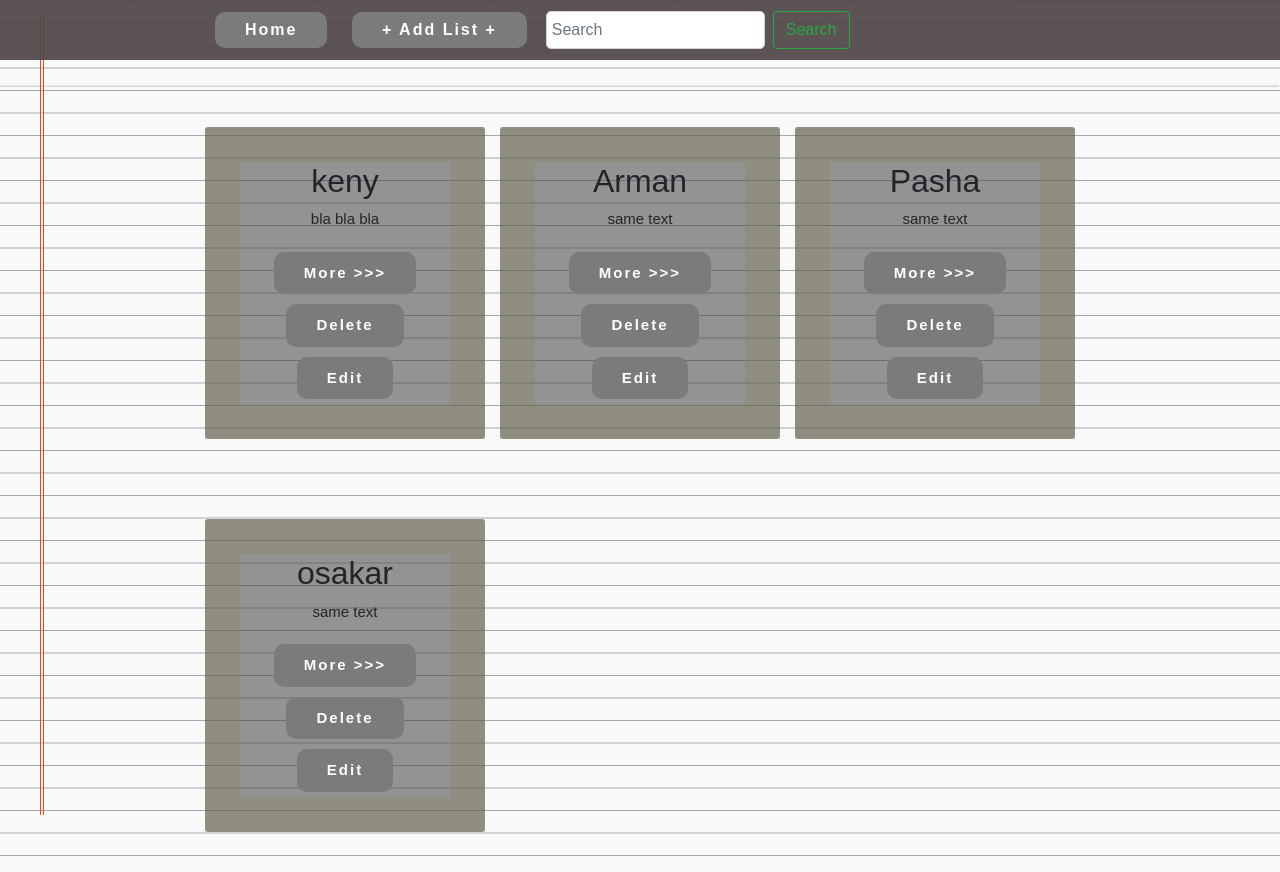
After one commit to keny-stark/Guest-book, a Django app: page / in a window 1280 px wide. The commit adds this page. Run offline with Django 3.2, Linux system fonts and the light colour scheme; data comes from the database, SQL or seed files in the repository; some libraries are stand-ins or nearby versions.

Commit message:
добывил вьюшки и htmlки, теперь можно посмотреть главную страницуи уже настроил urls

```diff
--- a/source/main/settings.py
+++ b/source/main/settings.py
@@ -37,6 +37,7 @@ INSTALLED_APPS = [
     'django.contrib.sessions',
     'django.contrib.messages',
     'django.contrib.staticfiles',
+    'widget_tweaks',
     'webapp',
 ]
 
--- a/source/main/urls.py
+++ b/source/main/urls.py
@@ -15,7 +15,13 @@ Including another URLconf
 """
 from django.contrib import admin
 from django.urls import path
+from webapp.views import *
 
 urlpatterns = [
     path('admin/', admin.site.urls),
+    path('', index_views, name='index'),
+    path('product/<int:pk>/', list_view, name='list_view'),
+    path('product/add/', add_list, name='add_list'),
+    path('update/<int:pk>/', update_list, name='update_list'),
+    path('delete/<int:pk>/', delete_list, name='delete_list'),
 ]
--- a/source/webapp/models.py
+++ b/source/webapp/models.py
@@ -1,5 +1,5 @@
 from django.db import models
-product_status_choices = [('active', 'active'), ('blocked', 'blocked')]
+status_choices = [('active', 'active'), ('blocked', 'blocked')]
 
 
 class BookGuest(models.Model):
@@ -7,7 +7,7 @@ class BookGuest(models.Model):
     text = models.TextField(max_length=2000, null=False, blank=False, verbose_name='Text')
     email = models.EmailField(max_length=100, null=False, blank=False, verbose_name='Email')
     status = models.CharField(max_length=40, null=False,
-                              blank=False, choices=product_status_choices, default='active', verbose_name='Status')
+                              blank=False, choices=status_choices, default='active', verbose_name='Status')
     created_at = models.DateTimeField(auto_now_add=True, verbose_name='Time of add')
     updated_at = models.DateTimeField(auto_now=True, verbose_name='Time of update')
 
--- a/source/webapp/static/css/style.css
+++ b/source/webapp/static/css/style.css
@@ -0,0 +1,205 @@
+body {
+    font-family: Arial, sans-serif;
+    font-size: 15px;
+    background-color: #f9f9f9;
+    background-image:linear-gradient(#4C596C, transparent 1px);
+    background-size: 1.5em 1.5em;
+    box-shadow: 1px 1px 2px rgba(0,0,0,.2), -1px -1px 2px rgba(0,0,0,.2);
+}
+body:before {
+    content: "";
+    display: inline-block;
+    height: 100%;
+    width: 4px;
+    border-left: 4px double #F54318;
+    position: fixed;
+    left: 40px;
+    top: 15px;
+}
+.for_text{
+    white-space: pre;
+}
+.navbar {
+    display: block;
+    background: #504848ed;
+    position: fixed;
+    top: 0;
+    right: 0;
+    left: 0;
+    font-size: 0;
+    box-sizing: border-box;
+    padding: 7px 30px;
+}
+.for_margin{
+    margin-top: 10%;
+}
+.menu {
+    font-size: 16px;
+    line-height: 1;
+    padding: 0;
+    margin: 0;
+    display: inline-block;
+    color: #fffee8;
+}
+.menu li {
+    display: inline-block;
+}
+.form-error {
+    color: red;
+    font-size: 12px;
+    margin: 5px 0 0 0
+}
+.form-control {
+    padding: 5px;
+    font-size: 16px;
+    border-radius: 5px;
+    display: block;
+    width: 100%;
+    border: solid 1px lightgray;
+    box-sizing: border-box;
+    background: white;
+}
+.field-error {
+    border: solid 1px red;
+    box-shadow: red 0 0 3px;
+}
+
+.form-required {
+    color: red;
+    font-weight: bold;
+}
+.boss_div {
+    width: 280px;
+    height: auto;
+    margin: 40px 0 40px 0;
+    justify-content: space-between;
+    border: solid 35px #86825852;
+    background-color: #4241418c;
+    border-radius: 3px;
+}
+.home_div{
+    display: flex;
+    width: 100%;
+    height: auto;
+    margin-left: auto;
+    margin-right: auto;
+    justify-content: space-between;
+    flex-flow: wrap
+}
+.container {
+    margin: 0 auto;
+    width: 100%;
+    max-width: 900px;
+    text-align: center;
+}
+.btn-primary {
+    text-decoration: none;
+    outline: none;
+    display: inline-block;
+    padding: 10px 30px;
+    margin: 5px 10px;
+    border-radius: 10px;
+    box-shadow:0 0 40px 40px #7b7b7b inset, 0 0 0 0 #565656;
+    font-family: 'Montserrat', sans-serif;
+    font-weight: bold;
+    letter-spacing: 2px;
+    color: white;
+    transition: .15s ease-in-out;
+    cursor: pointer;
+}
+.btn-primary:hover {
+    box-shadow: 0 0 10px 0 #5f615d inset, 0 0 10px 4px #5c5c5c;
+    color: #000000;
+}
+.action-btn {
+    text-decoration: none;
+    outline: none;
+    display: inline-block;
+    padding: 10px 30px;
+    margin: 5px 10px;
+    border-radius: 10px;
+    box-shadow:0 0 40px 40px #7b7b7b inset, 0 0 0 0 #565656;
+    font-family: 'Montserrat', sans-serif;
+    font-weight: bold;
+    letter-spacing: 2px;
+    color: white;
+    transition: .15s ease-in-out;
+    cursor: pointer;
+}
+.action-btn:hover {
+    box-shadow: 0 0 10px 0 #5f615d inset, 0 0 10px 4px #5c5c5c;
+    color: #000000;
+}
+.overlay {
+  position: fixed;
+  width: 100%;
+  height: 100%;
+  top: 0;
+  left: 0;
+  background-color: rgba(216, 216, 216, 0.81);
+  display: none;
+}
+.popup {
+  position: absolute;
+  width: 400px;
+  left: 50%;
+  top: 50%;
+  transform: translate(-50%, -50%);
+  padding: 40px;
+  box-sizing: border-box;
+  background-color: #848484e3;
+  color: #fff;
+}
+
+.close-popup {
+  position: absolute;
+  top: 15px;
+  right: 15px;
+  width: 23px;
+  height: 23px;
+  cursor: pointer;
+}
+.close-popup:before {
+  content: '';
+  background-color: #fff;
+  position: absolute;
+  height: 1px;
+  width: 31px;
+  top: 11px;
+  left: -4px;
+  transform: rotate(-45deg);
+}
+
+.close-popup::after {
+  content: '';
+  background-color: #fff;
+  position: absolute;
+  height: 1px;
+  width: 31px;
+  top: 11px;
+  transform: rotate(45deg);
+  left: -4px;
+}
+@media screen and (max-width: 768px) {
+  .popup {
+    width: 100%;
+    height: 100vh;
+    font-size: 15px;
+  }
+}
+.for_checkbox{
+    margin: 3px;
+    text-align: end
+}
+.boss_div h2{
+    margin-top: 0;
+}
+.boss_div p input{
+    width: 20px;
+    height: 20px;
+}
+
+.for_form{
+    max-width: 50%;
+    margin: auto;
+}
--- a/source/webapp/static/js/main.js
+++ b/source/webapp/static/js/main.js
@@ -0,0 +1,23 @@
+$('.js-button-campaign').click(function() {
+	$('.js-overlay-campaign').fadeIn();
+	$('.js-overlay-campaign').addClass('disabled');
+});
+$('.js-close-campaign').click(function() {
+	$('.js-overlay-campaign').fadeOut();
+});
+
+
+$(document).mouseup(function (e) {
+	var popup = $('.js-popup-campaign');
+	if (e.target!=popup[0]&&popup.has(e.target).length === 0){
+		$('.js-overlay-campaign').fadeOut();
+	}
+});
+
+$('.js-button-campaign_2').click(function() {
+	$('.js-overlay-campaign_2').fadeIn();
+	$('.js-overlay-campaign_2').addClass('disabled');
+});
+$('.js-close-campaign_2').click(function() {
+	$('.js-overlay-campaign_2').fadeOut();
+});
--- a/source/webapp/templates/base.html
+++ b/source/webapp/templates/base.html
@@ -6,15 +6,24 @@
     <meta name="viewport"
           content="width=device-width, user-scalable=no, initial-scale=1.0, maximum-scale=1.0, minimum-scale=1.0">
     <meta http-equiv="X-UA-Compatible" content="ie=edge">
-    <title>{% block title %}MySite{% endblock %}</title>
+    <title>{% block title %}Book Guest{% endblock %}</title>
     <link rel="stylesheet" href="https://stackpath.bootstrapcdn.com/bootstrap/4.3.1/css/bootstrap.min.css" integrity="sha384-ggOyR0iXCbMQv3Xipma34MD+dH/1fQ784/j6cY/iJTQUOhcWr7x9JvoRxT2MZw1T" crossorigin="anonymous">
     <link rel="stylesheet" href="{% static "css/style.css" %}">
     {% block styles %}{% endblock %}
 </head>
 <body>
-{% block menu %}{% endblock %}
+<nav class="navbar">
+   <div class="container">
+       <ul class="menu">
+           <li><a href="{% url 'index' %}" class="action-btn">Home</a></li>
+           {% block menu %}{% endblock %}
+       </ul>
+   </div>
+</nav>
 <div class="container">
+    <div class="for_margin">
     {% block content %}{% endblock %}
+    </div>
 </div>
 <script src="https://code.jquery.com/jquery-3.3.1.slim.min.js" integrity="sha384-q8i/X+965DzO0rT7abK41JStQIAqVgRVzpbzo5smXKp4YfRvH+8abtTE1Pi6jizo" crossorigin="anonymous"></script>
 <script src="https://cdnjs.cloudflare.com/ajax/libs/popper.js/1.14.7/umd/popper.min.js" integrity="sha384-UO2eT0CpHqdSJQ6hJty5KVphtPhzWj9WO1clHTMGa3JDZwrnQq4sF86dIHNDz0W1" crossorigin="anonymous"></script>
--- /dev/null
+++ b/source/webapp/templates/index.html
@@ -0,0 +1,37 @@
+{% extends 'base.html' %}
+{% block menu %}
+    <li><a href="{% url 'add_list' %}" class="action-btn">+ Add List +</a></li>
+    <li class="nav-item dropdown">
+    </li>
+    <li>
+        <form action="{% url 'index' %}" class="form-inline my-2 my-lg-0">
+            <input class="form-control mr-sm-2" type="search" name="search" placeholder="Search">
+            <button class="btn btn-outline-success my-2 my-sm-0" type="submit">Search</button>
+        </form></li>
+{% endblock %}
+
+{% block content %}
+        <div class="home_div">
+            {% for list in lists %}
+                <div class="boss_div">
+                    <h2>{{ list.name }}</h2>
+                    <p>{{ list.text }}</p>
+                    <a href="{% url 'list_view' list.pk %}" class="action-btn">More >>></a>
+                    <main>
+                            <div class="js-button-campaign action-btn"><span>Delete</span></div>
+                    </main>
+                         <div class="overlay js-overlay-campaign">
+                                <div class="popup js-popup-campaign">
+                                      <form>
+                                          <h2>Are you sure you want to delete this?</h2>
+                                          <p><a href="{% url 'delete_list' pk=list.pk %}" class="action-btn">Yes</a></p>
+                                          <p><a class="action-btn object-tools js-close-campaign">No</a></p>
+                                        </form>
+                                    <div class="close-popup js-close-campaign"></div>
+                                </div>
+                            </div>
+                    <a href="{% url 'update_list' pk=list.pk %}" class="action-btn">Edit</a>
+                </div>
+            {% endfor %}
+        </div>
+{% endblock %}
--- a/source/webapp/views.py
+++ b/source/webapp/views.py
@@ -1,34 +1,38 @@
 from django.shortcuts import render, get_object_or_404, redirect
-from webapp.models import Article, status_choices
+from webapp.models import BookGuest, status_choices
 from django.http import HttpResponseNotFound
-from webapp.forms import ArticleForm
+from webapp.forms import ListForm
+from django.db.models import Q
 
 
 def index_views(request, *args, **kwargs):
-
-    articles = Article.objects.all()
+    search = request.GET.get('search', '')
+    if search:
+        lists = BookGuest.objects.filter(Q(name=search))
+    else:
+        lists = BookGuest.objects.filter(status='active').order_by('-updated_at')
     return render(request, 'index.html', context={
-        'articles': articles
+        'lists': lists
     })
 
 
-def article(request, pk):
-    article = get_object_or_404(Article, pk=pk)
-    return render(request, 'articale_view.html', context={
-        'article': article})
+def list_view(request, pk):
+    list = get_object_or_404(BookGuest, pk=pk)
+    return render(request, 'list.html', context={
+        'list': list})
 
 
-def article_create_view(request, *args, **kwargs):
+def add_list(request, *args, **kwargs):
     if request.method == 'GET':
-        form = ArticleForm()
-        return render(request, 'create_view.html', context={
+        form = ListForm()
+        return render(request, 'add_comit.html', context={
             'form': form,
             'category_choices': status_choices
         })
     elif request.method == 'POST':
-        form = ArticleForm(data=request.POST)
+        form = ListForm(data=request.POST)
         if form.is_valid():
-            article = Article.objects.create(
+            article = BookGuest.objects.create(
             description=form.cleaned_data['description'],
             status=form.cleaned_data['status'],
             text=form.cleaned_data['text'],
@@ -36,20 +40,20 @@ def article_create_view(request, *args, **kwargs):
             )
             return redirect('article', pk=article.pk)
         else:
-            return render(request, 'create_view.html', context={'form': form})
+            return render(request, 'add_comit.html', context={'form': form})
 
 
-def delete(request, pk):
-    article = get_object_or_404(Article, pk=pk)
+def delete_list(request, pk):
+    article = get_object_or_404(BookGuest, pk=pk)
     article.delete()
     return redirect('index')
 
 
-def edit_view(request, pk):
+def update_list(request, pk):
     try:
-        articles = get_object_or_404(Article, pk=pk)
+        articles = get_object_or_404(BookGuest, pk=pk)
         if request.method == 'GET':
-            form = ArticleForm(data={
+            form = ListForm(data={
                 'description': articles.description,
                 'status': articles.status,
                 'text': articles.text,
@@ -58,7 +62,7 @@ def edit_view(request, pk):
             return render(request, 'edit.html', context={
                 'articles': articles, 'form': form})
         elif request.method == "POST":
-            form = ArticleForm(data=request.POST)
+            form = ListForm(data=request.POST)
             if form.is_valid():
                 articles.description = form.cleaned_data['description']
                 articles.status = form.cleaned_data['status']
@@ -68,14 +72,5 @@ def edit_view(request, pk):
                 return redirect('article', pk=articles.pk)
             else:
                 return render(request, 'edit.html', context={'form': form, 'articles': articles})
-    except Article.DoesNotExist:
+    except BookGuest.DoesNotExist:
         return HttpResponseNotFound("<h2>Article not found</h2>")
-
-
-def delete_more(request, *args, **kwargs):
-    article = Article.objects.all()
-    for i in article:
-        pk = request.POST.get(str(i.pk))
-        if pk == str(i.pk):
-            i.delete()
-    return redirect('index')
```
Also changed, not shown: source/webapp/forms.py (added, +10 -0 lines), source/webapp/templates/add_comit.html (added, +8 -0 lines), source/webapp/templates/edit.html (added, +12 -0 lines), source/webapp/templates/list.html (added, +11 -0 lines), source/webapp/templates/partial/product_form.html (added, +26 -0 lines).
